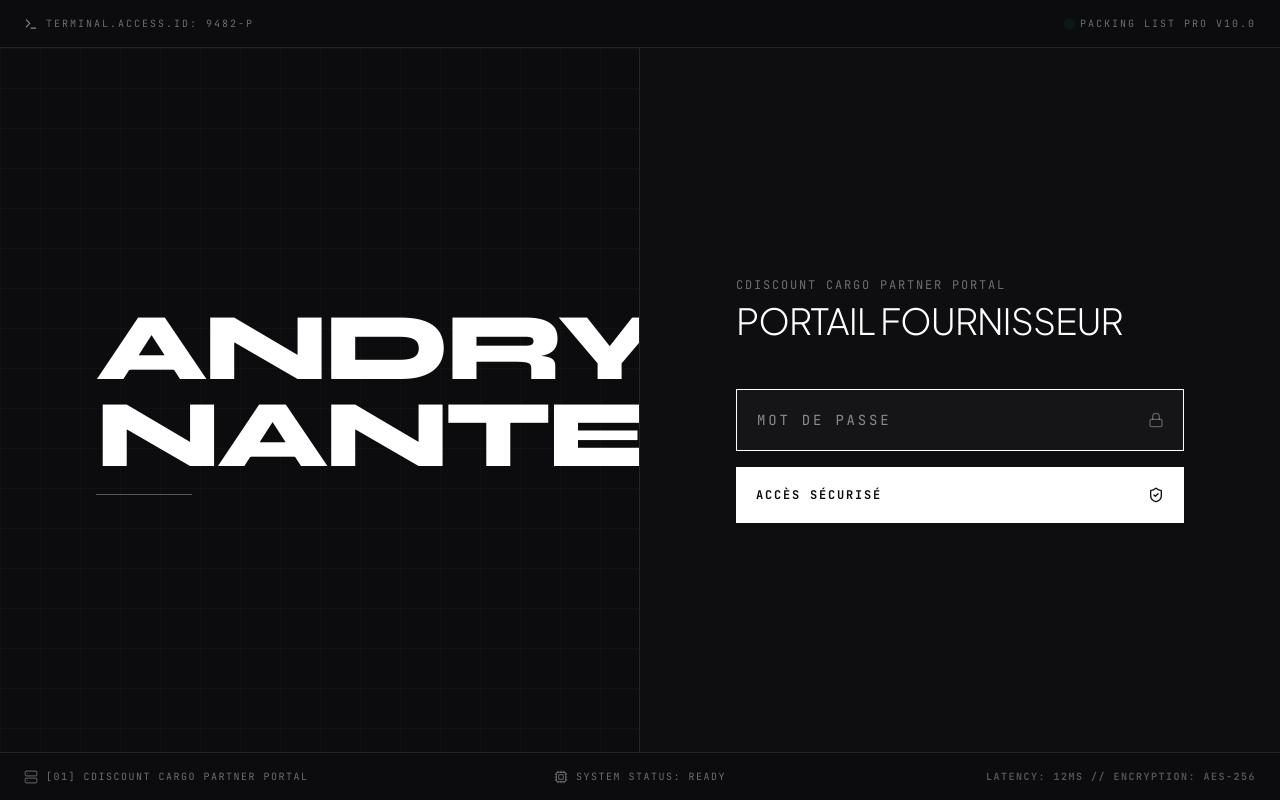
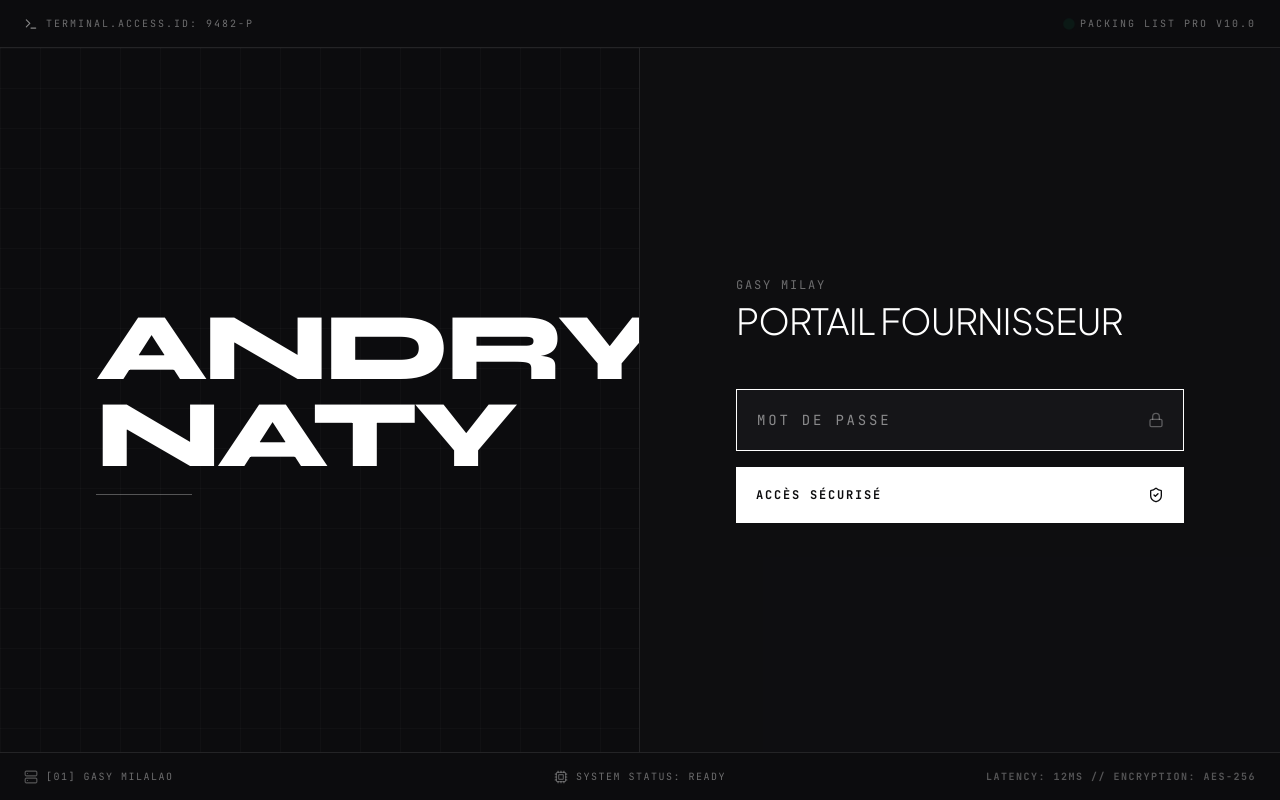
Before and after one commit to andrynaty/estril, a React (Vite) app: page / in a window 1280 px wide. Built offline with nearby package versions, Linux system fonts and the light colour scheme.

Commit message:
Update WelcomeScreen.tsx

```diff
--- a/src/components/WelcomeScreen.tsx
+++ b/src/components/WelcomeScreen.tsx
@@ -16,7 +16,7 @@
     if (password === 'Naty') {
       onSuccess();
     } else {
-      setError('❌ MOT DE PASSE INCORRECT');
+      setError('❌ DISO NY TENY MIAFINA');
       setIsShaking(true);
       setPassword('');
       setTimeout(() => setIsShaking(false), 400);
@@ -69,7 +69,7 @@
               transition={{ duration: 0.8, ease: [0.16, 1, 0.3, 1] }}
               className="text-syne text-5xl sm:text-6xl md:text-7xl lg:text-8xl leading-[0.9] tracking-[-0.04em] uppercase text-white"
             >
-              ANDRY<br />NANTENAINA
+              ANDRY<br />NATY
             </motion.h1>
 
             <motion.div
@@ -89,7 +89,7 @@
             {/* Service identifier */}
             <div className="space-y-2">
               <span className="text-mono-tech text-xs tracking-[0.15em] text-white/40 uppercase block">
-                CDISCOUNT CARGO PARTNER PORTAL
+                GASY MILAY
               </span>
               <h2 className="text-3xl sm:text-4xl font-light tracking-tight text-white font-sans">
                 PORTAIL FOURNISSEUR
@@ -157,7 +157,7 @@
       <footer className="px-6 py-4 border-t border-white/10 grid grid-cols-1 md:grid-cols-3 gap-2 md:gap-4 text-mono-tech text-[10px] tracking-[0.15em] text-white/40 uppercase">
         <div className="flex items-center gap-2">
           <Server className="w-3.5 h-3.5 text-white/30" />
-          <span>[01] CDISCOUNT CARGO PARTNER PORTAL</span>
+          <span>[01] GASY MILALAO </span>
         </div>
         <div className="md:text-center flex items-center md:justify-center gap-2">
           <Cpu className="w-3.5 h-3.5 text-white/30" />
```
